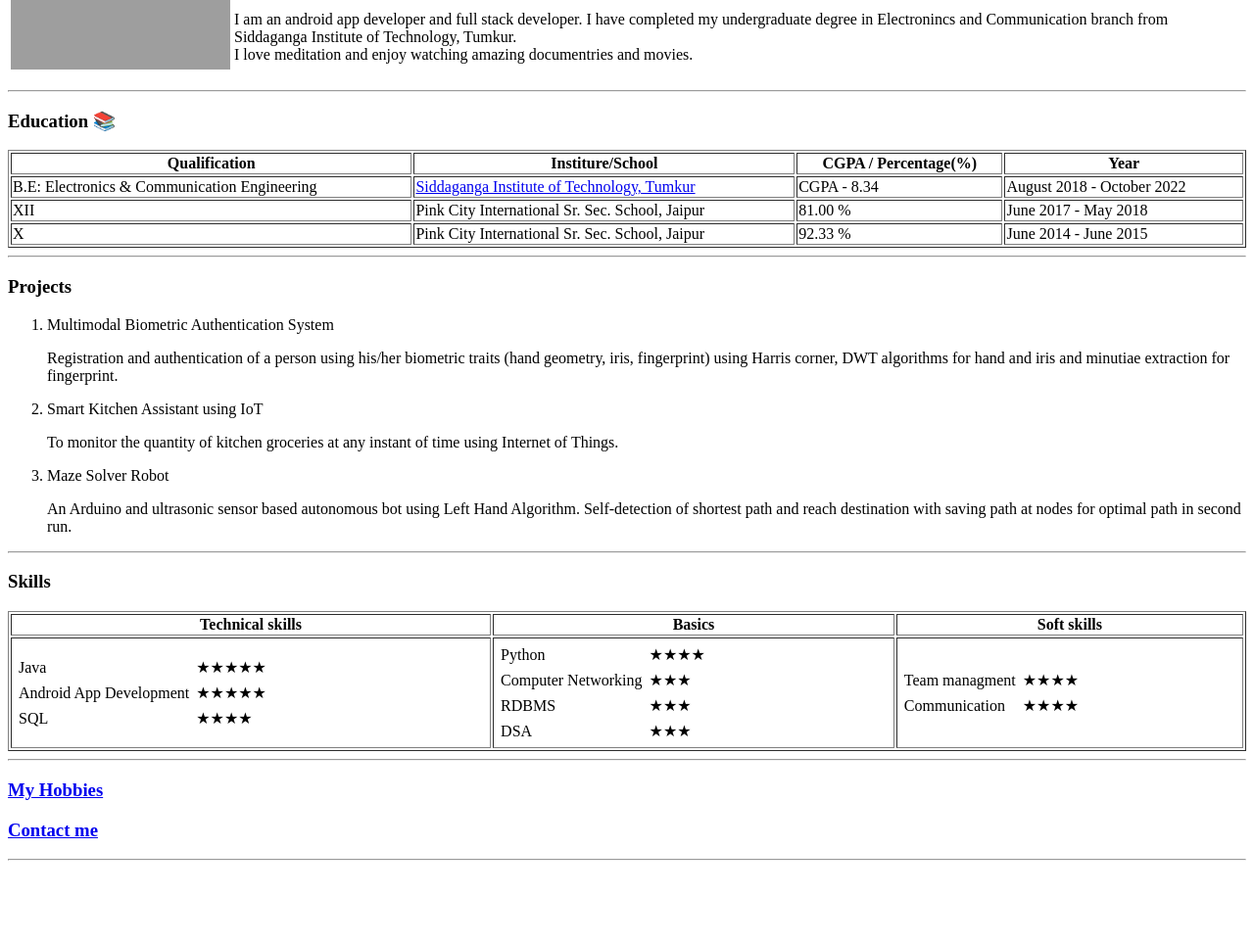
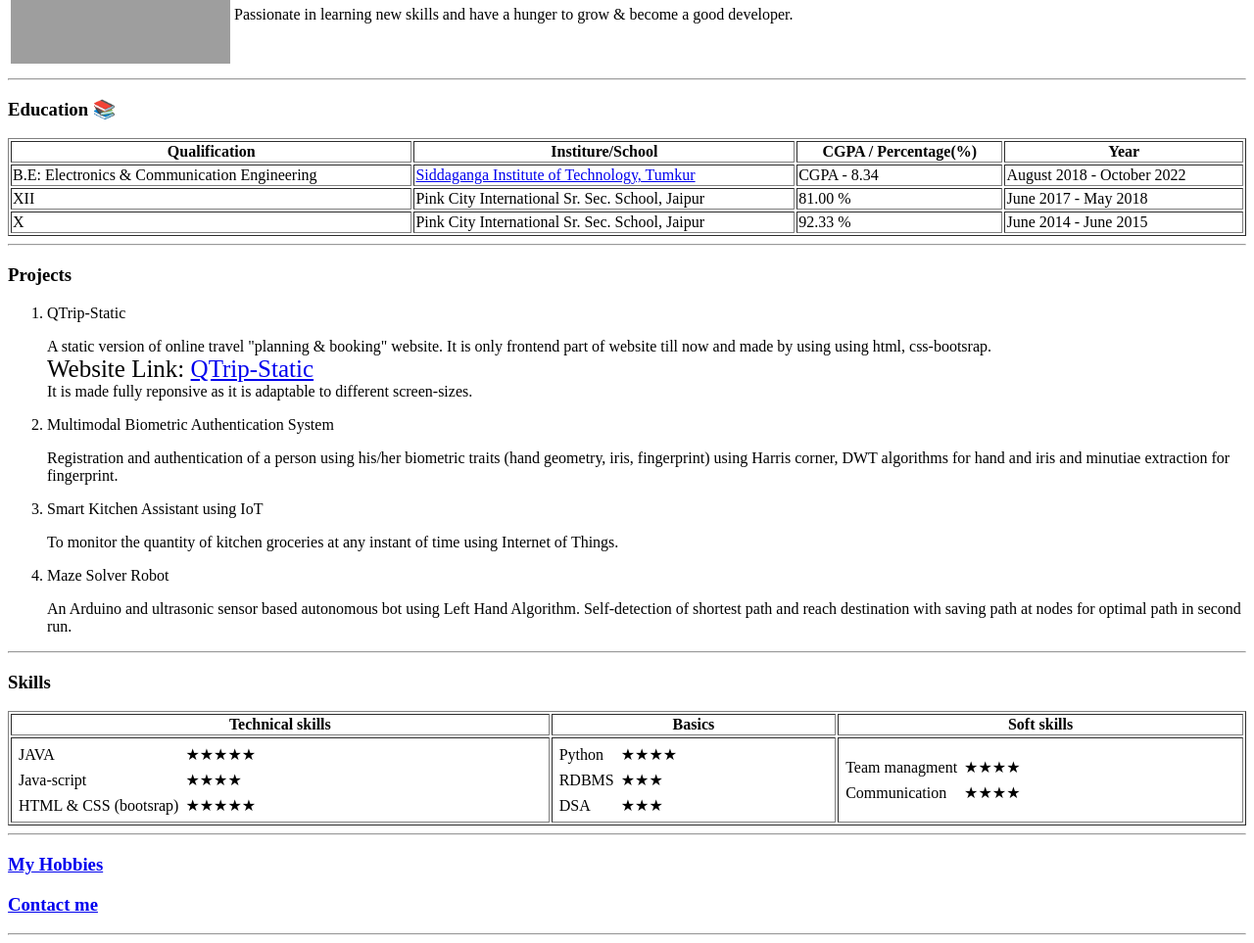
Before and after one commit to naren4488/CV_Narendra_Kajla, a plain HTML site: page index.html in a window 1280 px wide. Shown: the part 114-1077 px from the top of the page at 98% size. Before the commit the page ends 1001 px from the top, so only its background shows below. Drawn offline with Linux system fonts and the light colour scheme; grey boxes are pictures that could not be loaded.

Commit message:
Update index.html

```diff
--- a/index.html
+++ b/index.html
@@ -16,14 +16,7 @@
             </td>
             <td><!-- About me -->
                 <h1>Narendra Kajla</h1>
-                <p><em>Android App developer at <strong><a href="https://www.instagram.com/achilles_fashion/">Achilles
-                                Enterprise Private Ltd.</a></strong></em></p>
-                <p>
-                    I am an android app developer and full stack developer. I have completed my
-                    undergraduate degree in Electronincs and Communication branch from Siddaganga Institute of
-                    Technology, Tumkur.
-                    <br>I love meditation and enjoy watching amazing documentries and movies.
-                </p>
+                <p>Passionate in learning new skills and have a hunger to grow & become a good developer.</p>
             </td>
         </tr>
     </table>
@@ -75,6 +68,15 @@
     <h3>Projects</h3>
 
     <ol>
+        <li>QTrip-Static</li>
+        <p>
+            A static version of online travel "planning & booking" website. It is only frontend part of website till now and made by using
+            using html, css-bootsrap.
+            <br>
+            <span style="font-size: 25px; ">Website Link: <a href="https://narendra-qtrip.netlify.app/">QTrip-Static</a></span>
+            <br>
+            It is made fully reponsive as it is adaptable to different screen-sizes.
+        </p>
         <li>Multimodal Biometric Authentication System</li>
         <p>
             Registration and authentication of a person using his/her biometric traits (hand geometry, iris,
@@ -111,16 +113,16 @@
                 <td>
                     <table cellspacing="5">
                         <tr>
-                            <td>Java</td>
+                            <td>JAVA</td>
                             <td>★★★★★</td>
                         </tr>
                         <tr>
-                            <td>Android App Development</td>
-                            <td>★★★★★</td>
+                            <td>Java-script</td>
+                            <td>★★★★</td>
                         </tr>
                         <tr>
-                            <td>SQL</td>
-                            <td>★★★★</td>
+                            <td>HTML & CSS (bootsrap)</td>
+                            <td>★★★★★</td>
                         </tr>
                     </table>
                 </td>
@@ -130,10 +132,6 @@
                         <tr>
                             <td>Python</td>
                             <td>★★★★</td>
-                        </tr>
-                        <tr>
-                            <td>Computer Networking</td>
-                            <td>★★★</td>
                         </tr>
                         <tr>
                             <td>RDBMS</td>
```
